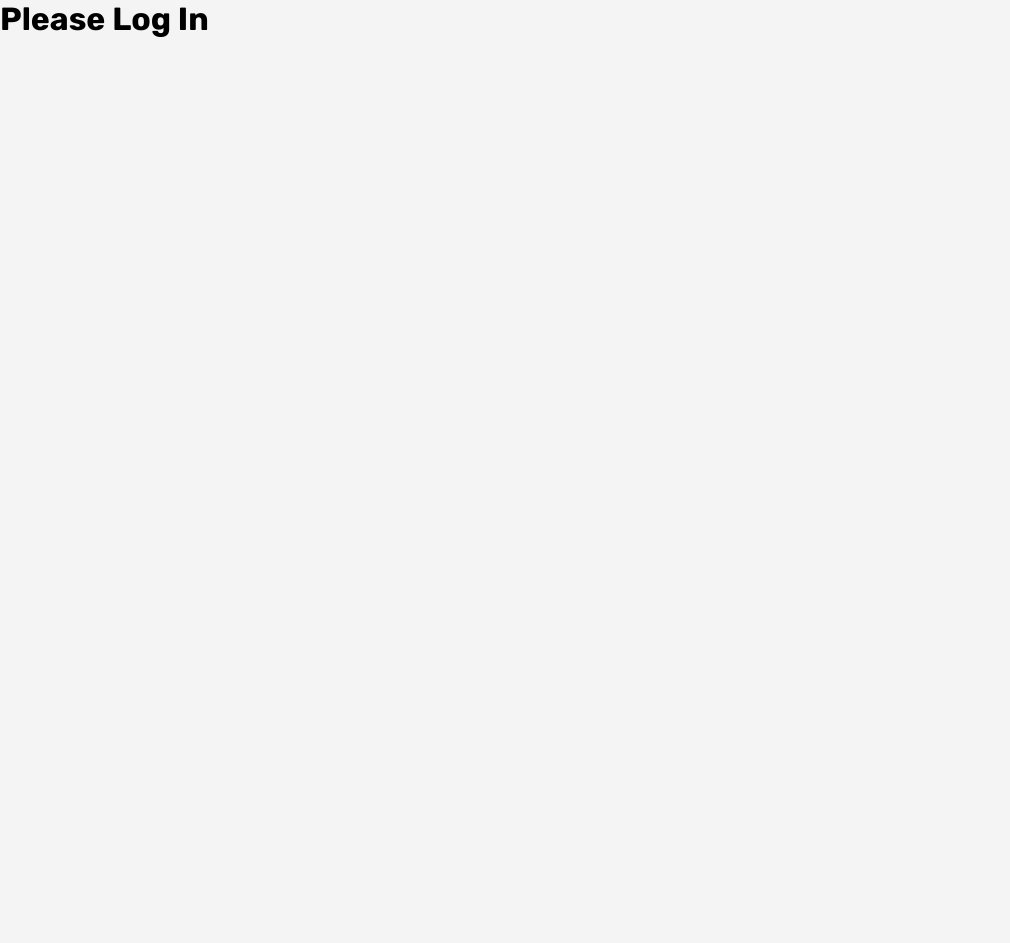
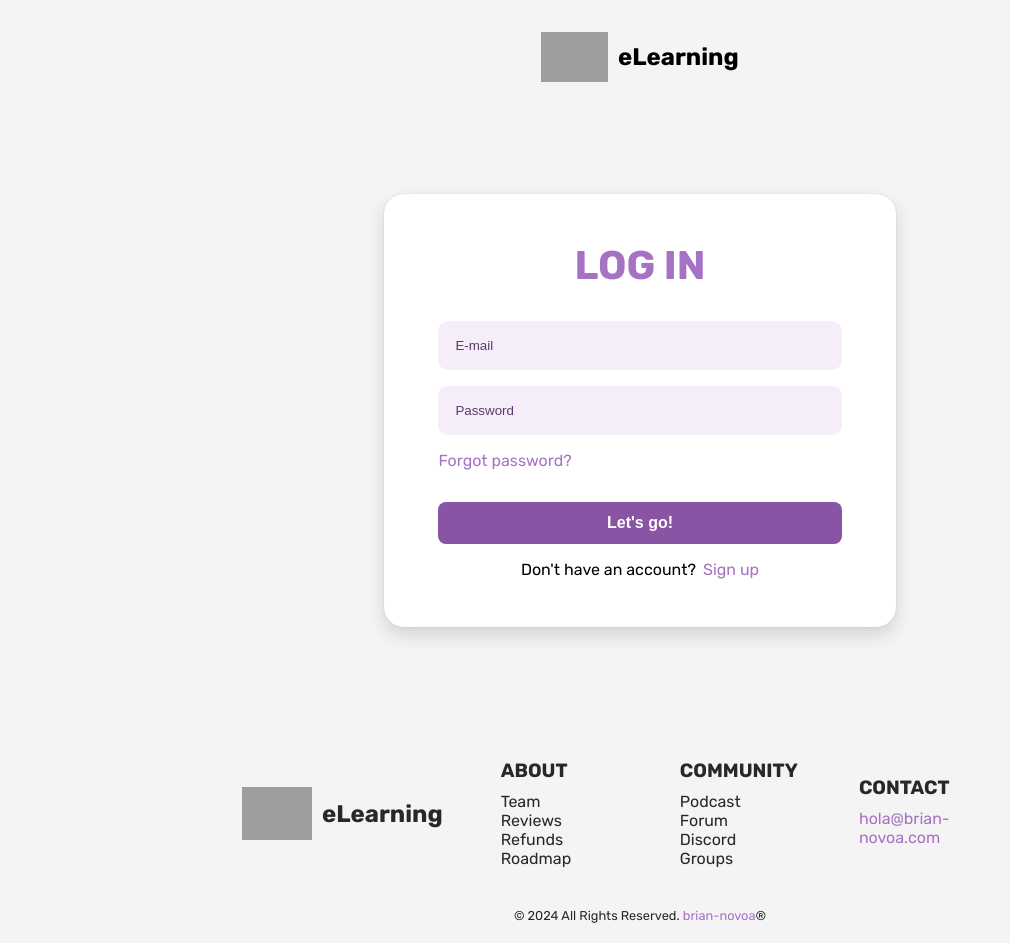
Before and after one commit to brianglezn/eLearning, a React (Vite) app: page /login in a window 1280 px wide. Shown: the whole page, without its empty margins (0-1010 px from the left). Before the commit the page ends 800 px from the top, so only its background shows below. Built offline with nearby package versions, Linux system fonts and the light colour scheme; grey boxes are pictures that could not be loaded; the HTML template or start-up script is replaced by a standard one.

Commit message:
Login y Register ya estilados
Login y Register ya estilados

```diff
--- a/src/components/landing/Header.tsx
+++ b/src/components/landing/Header.tsx
@@ -8,6 +8,7 @@ function Header() {
                     <img src="https://res.cloudinary.com/dz0mwxb0v/image/upload/v1714402089/eLearning/logo_eLearning.png" alt="Logo" />
                     <h2>eLearning</h2>
                 </div>
+
                 <nav className="menu">
                     <ul>
                         <li><a href="/">Home</a></li>
@@ -15,6 +16,7 @@ function Header() {
                         <li><a href="/community">Comunity</a></li>
                     </ul>
                 </nav>
+
                 <div className="login">
                     <a href="/login">Log In</a>
                 </div>
--- a/src/pages/Login.tsx
+++ b/src/pages/Login.tsx
@@ -1,7 +1,48 @@
+import Footer from '../components/landing/Footer';
+
+import './Login_Register.scss';
+
 function Login() {
     return (
-        <div>
-            <h1>Please Log In</h1>
+        <div className='login'>
+            <header className="header">
+                <a href="/">
+                    <div className="logo">
+                        <img src="https://res.cloudinary.com/dz0mwxb0v/image/upload/v1714402089/eLearning/logo_eLearning.png" alt="Logo" />
+                        <h2>eLearning</h2>
+                    </div>
+                </a>
+            </header>
+
+            <section className="content">
+                <div className="formContainer">
+                    <h2 className='formTitle'>LOG IN</h2>
+                    <form className='form' action="">
+                        <input
+                            className="formEmail"
+                            type="email"
+                            placeholder="E-mail"
+                            required
+                        />
+                        <input
+                            className="formPassword"
+                            type={"password"}
+                            placeholder="Password"
+                            required
+                        />
+                        <a className="formForgot" href="">Forgot password?</a>
+                        <button
+                            className="formSubmit"
+                            type="submit"
+                        >
+                            Let's go!
+                        </button>
+                        <p className="formChange">Don't have an account?<a href="/register">Sign up</a></p>
+                    </form>
+                </div>
+            </section>
+
+            <Footer />
         </div>
     );
 }
--- a/src/pages/Login_Register.scss
+++ b/src/pages/Login_Register.scss
@@ -0,0 +1,117 @@
+@import '../variables';
+
+.login,
+.register {
+
+    .header {
+        display: flex;
+        margin: 2rem 0;
+
+        a {
+            text-decoration: none;
+            color: inherit;
+
+            &:hover,
+            &:active,
+            &:focus {
+                color: inherit;
+                text-decoration: none;
+            }
+
+            .logo {
+                display: flex;
+                gap: 10px;
+                align-items: center;
+
+                img {
+                    height: 50px;
+                }
+            }
+        }
+    }
+
+    .content {
+        display: flex;
+        height: auto;
+        min-height: 60vh;
+
+        .formContainer {
+            display: flex;
+            flex-direction: column;
+            justify-content: center;
+            align-items: center;
+            width: 40%;
+            margin: 10vh auto;
+            padding: 3rem 2rem;
+            border-radius: 20px;
+            background: #fff;
+            box-shadow: 0px 8px 17px rgba(23, 26, 31, 0.15),
+                0px 0px 2px rgba(23, 26, 31, 0.12);
+
+            .formTitle {
+                text-transform: uppercase;
+                color: $primary_color-500;
+                font-size: 2.5rem;
+                margin-bottom: 2rem;
+            }
+
+            .form {
+                display: flex;
+                flex-direction: column;
+                text-align: center;
+                min-width: 90%;
+                gap: 1rem;
+
+                input {
+                    min-width: 70%;
+                    border: 0;
+                    border: 1px solid transparent;
+                    background-color: $primary_color-100;
+                    color: $primary_color-800;
+                    border-radius: 10px;
+                    padding: 1rem;
+
+                    &::placeholder {
+                        color: $primary_color-800;
+                        opacity: 1;
+                    }
+
+                    &:focus {
+                        outline: none;
+                        border: 1px solid $primary_color-800;
+                    }
+                }
+
+                a {
+                    text-align: left;
+                }
+
+                .formSubmit {
+                    padding: 12px 30px;
+                    background-color: $primary_color-600;
+                    color: white;
+                    font-size: 16px;
+                    font-weight: 600;
+                    border: none;
+                    border-radius: 8px;
+                    margin-top: 1rem;
+                    cursor: pointer;
+                    transition: background-color 0.5s, transform 0.3s ease;
+
+                    &:hover {
+                        transform: translateY(-5px);
+                        background-color: $primary_color-800;
+                    }
+
+                }
+
+                .formChange {
+                    a {
+                        margin-left: 7px;
+                    }
+                }
+
+            }
+        }
+    }
+}
--- a/src/pages/Register.tsx
+++ b/src/pages/Register.tsx
@@ -1,7 +1,65 @@
+import Footer from '../components/landing/Footer';
+
+import './Login_Register.scss';
+
 function Register() {
     return (
-        <div>
-            <h1>Please Log In</h1>
+        <div className='login'>
+            <header className="header">
+                <a href="/">
+                    <div className="logo">
+                        <img src="https://res.cloudinary.com/dz0mwxb0v/image/upload/v1714402089/eLearning/logo_eLearning.png" alt="Logo" />
+                        <h2>eLearning</h2>
+                    </div>
+                </a>
+            </header>
+
+            <section className="content">
+                <div className="formContainer">
+                    <h2 className='formTitle'>REGISTER</h2>
+                    <form className='form' action="">
+                        <input
+                            className="formUsername"
+                            type="username"
+                            placeholder="Username"
+                            required
+                        />
+                        <input
+                            className="formName"
+                            type="name"
+                            placeholder="Name"
+                            required
+                        />
+                        <input
+                            className="formSurname"
+                            type="surname"
+                            placeholder="Surname"
+                            required
+                        />
+                        <input
+                            className="formEmail"
+                            type="email"
+                            placeholder="E-mail"
+                            required
+                        />
+                        <input
+                            className="formPassword"
+                            type={"password"}
+                            placeholder="Password"
+                            required
+                        />
+                        <button
+                            className="formSubmit"
+                            type="submit"
+                        >
+                            Let's go!
+                        </button>
+                        <p className="formChange">Already have an account?<a href="/login">Sign in</a></p>
+                    </form>
+                </div>
+            </section>
+
+            <Footer />
         </div>
     );
 }
```
